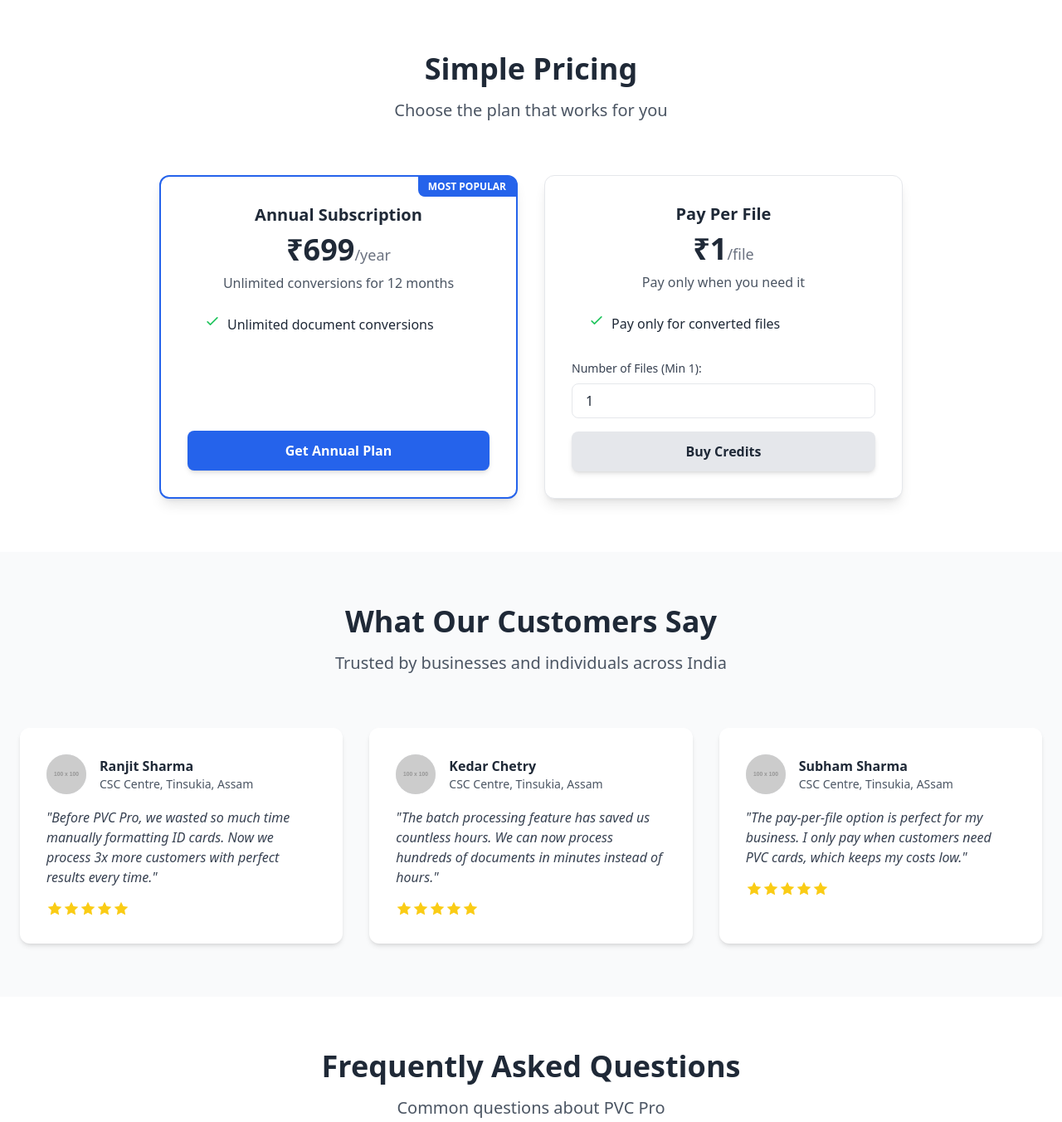
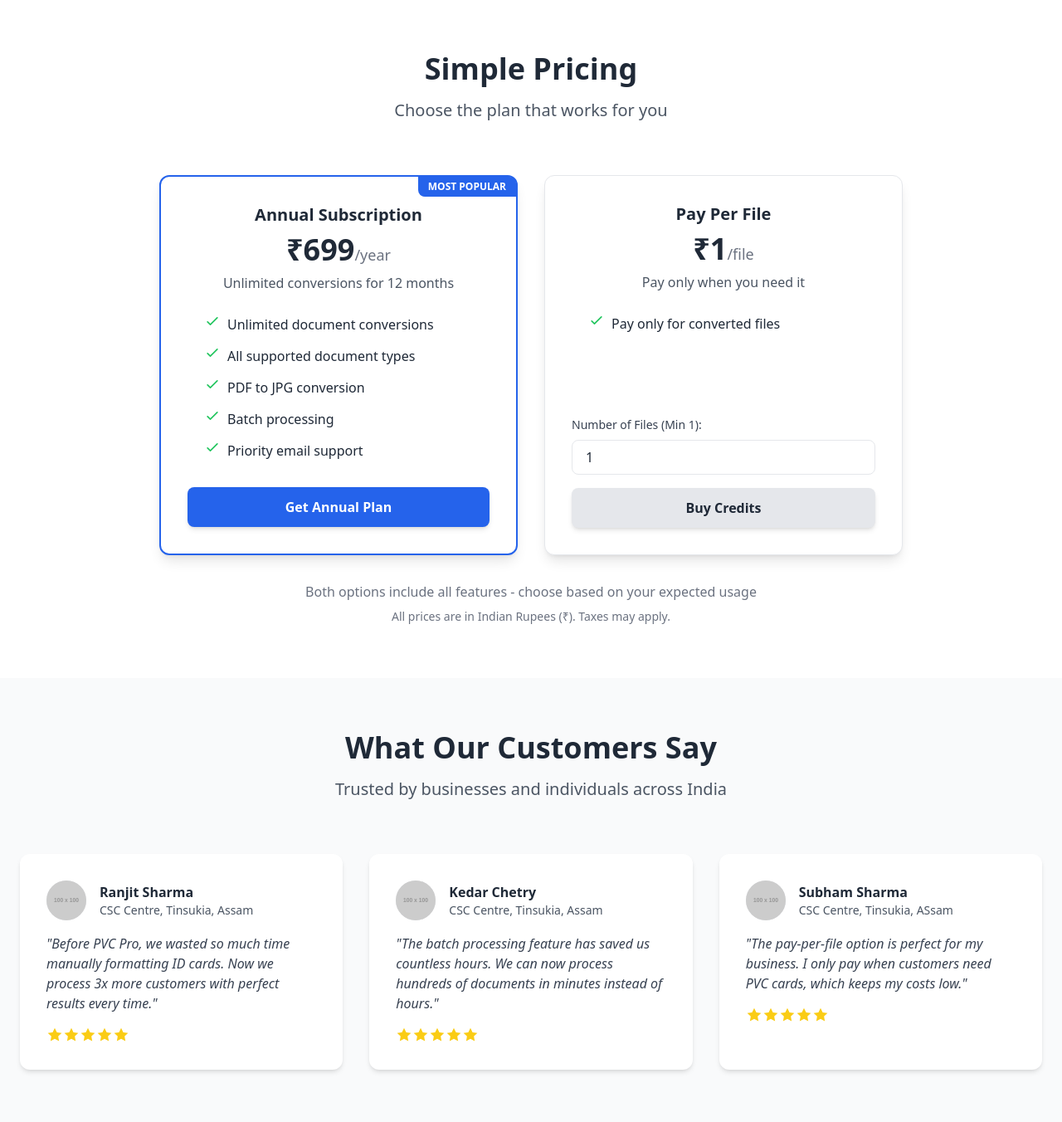
Before and after one commit to netrasarma/pvcpro, a Flask app: page / in a window 1280 px wide. Shown: the part 2912-4264 px from the top of the page at 83% size. Run offline with Flask 3, Linux system fonts and the light colour scheme; grey boxes labelled with a size stand in for pictures from a placeholder-image service; some libraries are stand-ins or nearby versions.

Commit message:
Update index.html

```diff
--- a/templates/index.html
+++ b/templates/index.html
@@ -286,6 +286,30 @@
                             <svg class="w-5 h-5 text-green-500 mr-2 flex-shrink-0" fill="none" stroke="currentColor" viewBox="0 0 24 24"><path stroke-linecap="round" stroke-linejoin="round" stroke-width="2" d="M5 13l4 4L19 7"></path></svg>
                             Unlimited document conversions
                         </li>
+                         <li class="flex items-baseline">
+                            <svg class="w-5 h-5 text-green-500 mr-2 flex-shrink-0" fill="none" stroke="currentColor" viewBox="0 0 24 24">
+                                <path stroke-linecap="round" stroke-linejoin="round" stroke-width="2" d="M5 13l4 4L19 7"></path>
+                            </svg>
+                            All supported document types
+                        </li>
+                        <li class="flex items-baseline">
+                            <svg class="w-5 h-5 text-green-500 mr-2 flex-shrink-0" fill="none" stroke="currentColor" viewBox="0 0 24 24">
+                                <path stroke-linecap="round" stroke-linejoin="round" stroke-width="2" d="M5 13l4 4L19 7"></path>
+                            </svg>
+                            PDF to JPG conversion
+                        </li>
+                        <li class="flex items-baseline">
+                            <svg class="w-5 h-5 text-green-500 mr-2 flex-shrink-0" fill="none" stroke="currentColor" viewBox="0 0 24 24">
+                                <path stroke-linecap="round" stroke-linejoin="round" stroke-width="2" d="M5 13l4 4L19 7"></path>
+                            </svg>
+                            Batch processing
+                        </li>
+                        <li class="flex items-baseline">
+                            <svg class="w-5 h-5 text-green-500 mr-2 flex-shrink-0" fill="none" stroke="currentColor" viewBox="0 0 24 24">
+                                <path stroke-linecap="round" stroke-linejoin="round" stroke-width="2" d="M5 13l4 4L19 7"></path>
+                            </svg>
+                            Priority email support
+                        </li>
                     </ul>
                     <button onclick="initiatePurchase('Annual Subscription - ₹699/year', 699)" class="w-full bg-blue-600 hover:bg-blue-700 text-white py-3 px-6 rounded-lg font-semibold shadow-md mt-auto">
                         Get Annual Plan
@@ -312,6 +336,11 @@
                         </button>
                     </div>
                 </div>
+            </div>
+
+            <div class="text-center text-gray-500 mt-8">
+                <p>Both options include all features - choose based on your expected usage</p>
+                <p class="mt-2 text-sm">All prices are in Indian Rupees (₹). Taxes may apply.</p>
             </div>
         </div>
     </section>
@@ -740,15 +769,6 @@
 
         // Cashfree payment integration
         document.getElementById('cf-pay-button').addEventListener('click', async function () {
-            const name = document.getElementById('payment-name').value.trim();
-            const email = document.getElementById('payment-email').value.trim();
-            const phone = document.getElementById('payment-phone').value.trim();
-
-            if (!name || !email || !phone) {
-                alert('Please enter your full name, email, and phone number.');
-                return;
-            }
-
             const amount = parseFloat(document.getElementById('planPrice').textContent);
 
             async function fetchPaymentSessionId() {
```
